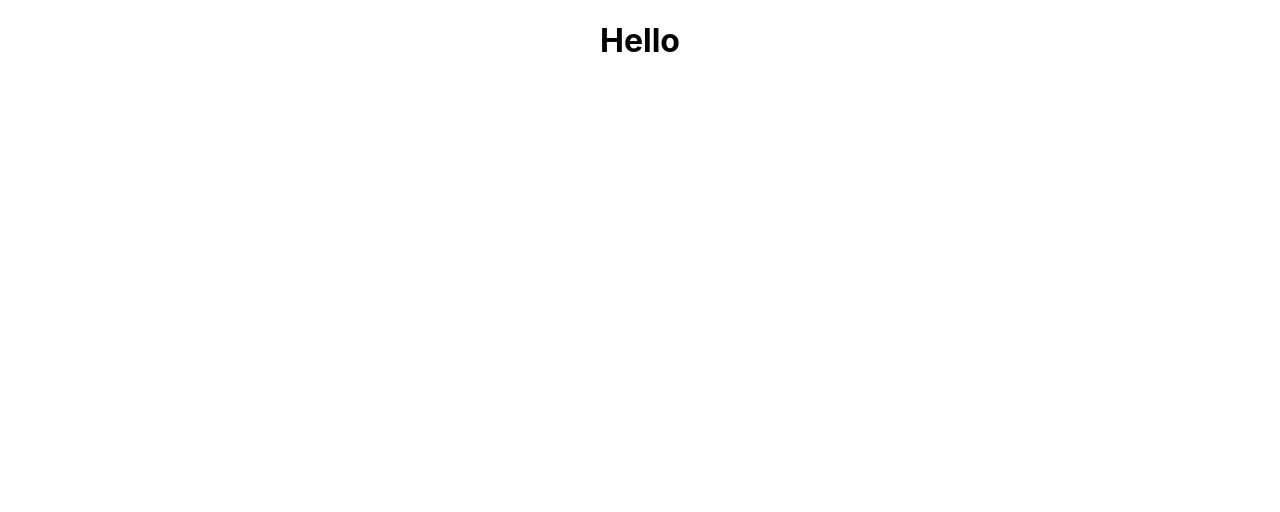
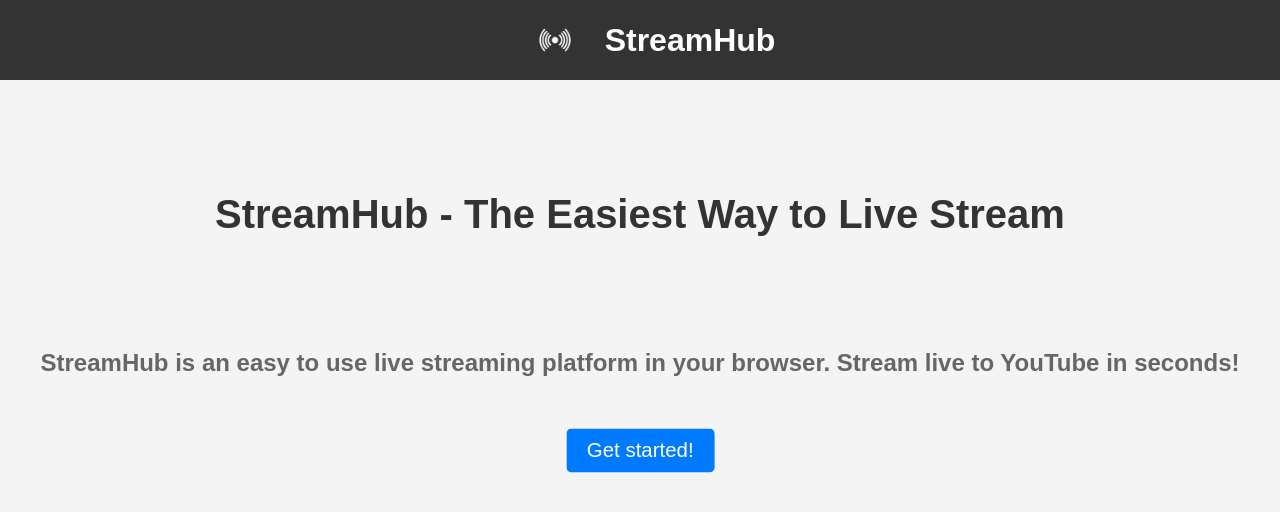
Before and after one commit to shanyaverma03/stream-hub, a React (Create React App) app in the folder client/: page / in a window 1280 px wide. Shown: the top 512 px of the page. Built offline with nearby package versions, Linux system fonts and the light colour scheme.

Commit message:
Add homepage

```diff
--- a/client/src/App.css
+++ b/client/src/App.css
@@ -1,3 +1,10 @@
 .App {
   text-align: center;
 }
+
+body {
+  margin: 0;
+  padding: 0;
+  font-family: Arial, sans-serif;
+  background: #f4f4f4;
+}
--- a/client/src/App.js
+++ b/client/src/App.js
@@ -1,9 +1,10 @@
 import "./App.css";
+import Home from "./components/Home";
 
 function App() {
   return (
     <div className="App">
-      <h1>Hello</h1>
+      <Home />
     </div>
   );
 }
--- /dev/null
+++ b/client/src/components/Home.css
@@ -0,0 +1,74 @@
+.homepage {
+  display: flex;
+  flex-direction: column;
+  align-items: center;
+  justify-content: center;
+}
+
+.header {
+  display: flex;
+  justify-content: center;
+  width: 100%;
+  height: 5rem;
+  background: #333;
+  text-align: center;
+}
+
+.logo-container {
+  display: flex;
+  align-items: center;
+  justify-content: center;
+}
+
+.logo {
+  width: 100px;
+}
+
+.site-name {
+  color: #fff;
+  font-size: 2rem;
+  margin: 0;
+}
+
+.content {
+  text-align: center;
+  margin-top: 2rem;
+}
+
+.content h1 {
+  font-size: 2.5rem;
+  color: #333;
+  margin: 5rem;
+}
+
+.content h2 {
+  font-size: 1.5rem;
+  color: #666;
+  padding: 2rem;
+}
+
+.get-started-btn {
+  font-size: 1.25rem;
+  padding: 10px 20px;
+  color: #fff;
+  background: #007bff;
+  border: none;
+  border-radius: 5px;
+  cursor: pointer;
+  animation: pop 2s infinite;
+  transition: background 0.3s;
+}
+
+.get-started-btn:hover {
+  background: #0056b3;
+}
+
+@keyframes pop {
+  0%,
+  100% {
+    transform: scale(1);
+  }
+  50% {
+    transform: scale(1.1);
+  }
+}
--- /dev/null
+++ b/client/src/components/Home.js
@@ -0,0 +1,26 @@
+import React from "react";
+import "./Home.css";
+import logo from "../assets/streamLogo.png";
+
+const Home = () => {
+  return (
+    <div className="homepage">
+      <div className="header">
+        <div className="logo-container">
+          <img src={logo} alt="StreamHub Logo" className="logo" />
+          <h1 className="site-name">StreamHub</h1>
+        </div>
+      </div>
+      <div className="content">
+        <h1>StreamHub - The Easiest Way to Live Stream</h1>
+        <h2>
+          StreamHub is an easy to use live streaming platform in your browser.
+          Stream live to YouTube in seconds!
+        </h2>
+        <button className="get-started-btn">Get started!</button>
+      </div>
+    </div>
+  );
+};
+
+export default Home;
```
Also changed, not shown: client/src/assets/streamLogo.png (added).
